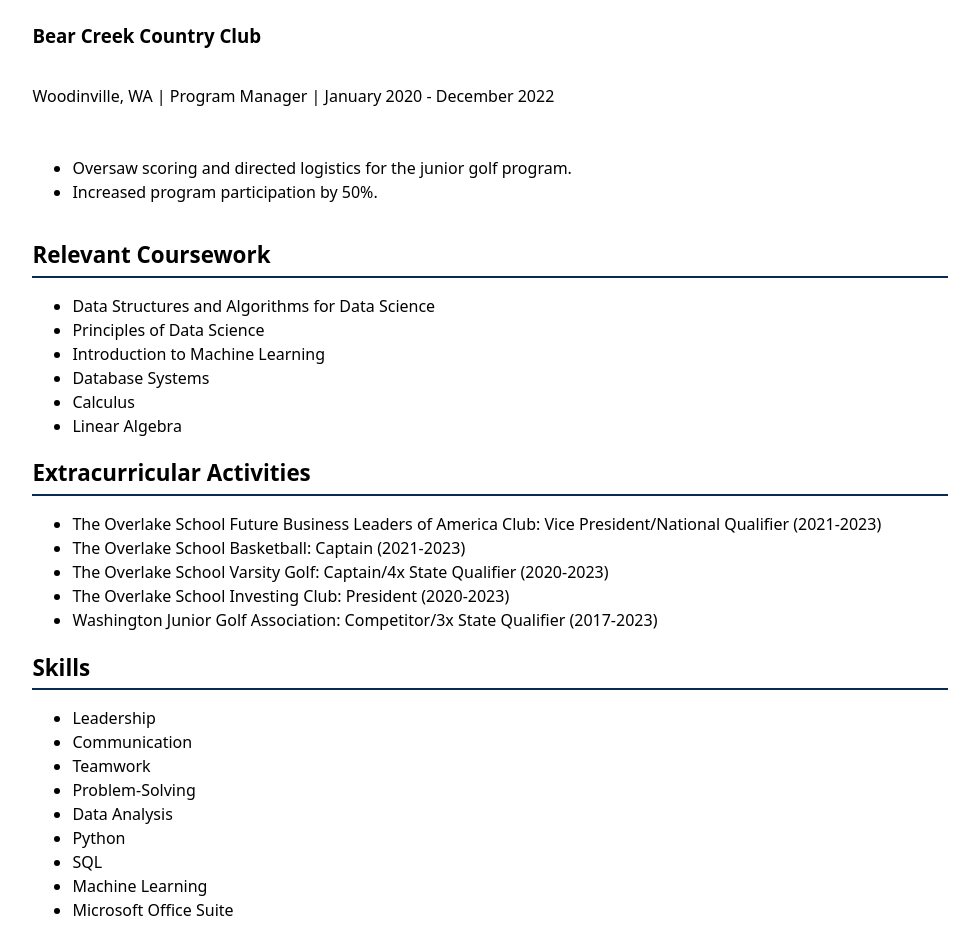
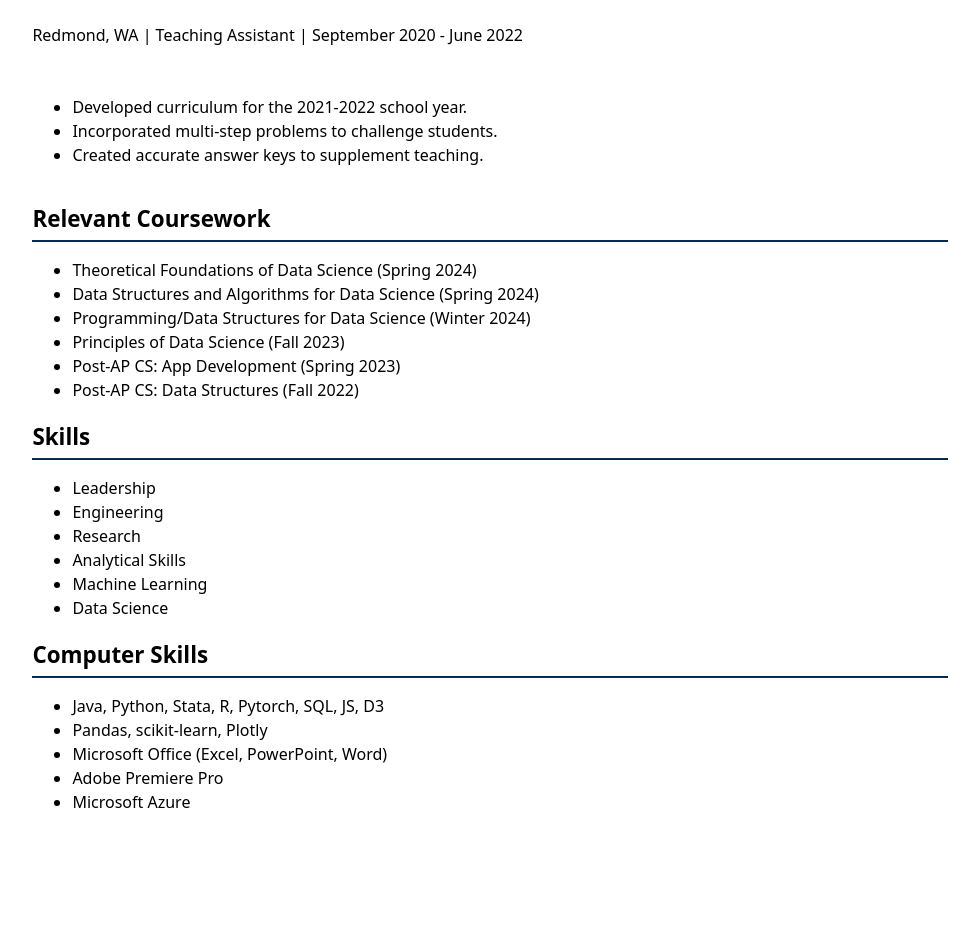
Before and after one commit to zubinss/portfolio, a website: page resume/index.html in a window 1280 px wide. Shown: the part 1818-2756 px from the top of the page, without its empty margins (150-1129 px from the left). After the commit the page ends 2648 px from the top, so only its background shows below. Drawn offline with Linux system fonts and the light colour scheme.

Commit message:
update resume

```diff
--- a/resume/index.html
+++ b/resume/index.html
@@ -4,24 +4,18 @@
     <meta charset="UTF-8">
     <meta name="viewport" content="width=device-width, initial-scale=1.0">
     <title>Zubin Sannakkayala: Resume</title>
-    <link rel="stylesheet" href="../style.css"></link>
+    <link rel="stylesheet" href="../style.css">
     <script type="module" src="../global.js"></script>
 </head>
 <body class="resume-page">
-    <!-- <nav>
-        <a href="../index.html">Home</a>
-        <a href="../projects/index.html">Projects</a>
-        <a href="../contact/index.html">Contact</a>
-        <a href="index.html">Resume</a>
-        <a href="https://github.com/zubinss" target="_blank">GitHub</a>
-    </nav>   -->
-
     <h1>Zubin Sannakkayala</h1>
 
     <section>
         <h2>Contact</h2>
         <p>
-            Redmond, WA | (425) 615-5063 | zubinsannakkayala@hotmail.com
+            Redmond, WA | (425) 615-5063 | <a href="mailto:zubinsannakkayala@gmail.com">zubinsannakkayala@gmail.com</a> |
+            <a href="https://www.linkedin.com/in/zubin-sannakkayala-518545279/" target="_blank">LinkedIn</a> |
+            <a href="https://github.com/zubinss" target="_blank">GitHub</a>
         </p>
     </section>
 
@@ -29,13 +23,11 @@
         <h2>Education</h2>
         <article>
             <h3>University of California, San Diego</h3>
-            <p>La Jolla, CA | GPA 4.0/4.0 | Expected Graduation: <time datetime="2027-12-00">December 2027</time></p>
-            <p>Major: Data Science</p>
+            <p>La Jolla, CA | GPA 4.0/4.0 | Expected Graduation: <time datetime="2027-06">Class of 2027</time></p>
         </article>
         <article>
             <h3>The Overlake School</h3>
-            <p>Redmond, WA | GPA 96/100 | Graduated: <time datetime="2023-06-00">June 2023</time></p>
-            <p>High School Diploma</p>
+            <p>Redmond, WA | GPA 96/100 | Graduated: <time datetime="2023-06">Class of 2023</time></p>
         </article>
     </section>
 
@@ -43,7 +35,7 @@
         <h2>Professional Experience</h2>
         <article>
             <h3>Quadrant Technologies (Client: Microsoft Corporation)</h3>
-            <p>Bellevue, WA | Project Intern | <time datetime="2024-06-00">Summer 2024</time></p>
+            <p>Bellevue, WA | Project Intern | <time datetime="2024-06">Summer 2024</time></p>
             <ul>
                 <li>Designed and implemented a module for comparing PostgreSQL schemas to identify and manage database schema changes, enhancing schema version control and supporting streamlined developer workflows for application development and deployment on Azure PostgreSQL services.</li>
                 <li>Collaborated with engineers in the Azure PostgreSQL engineering team, gaining in-depth knowledge of software development and deployment processes within the PostgreSQL environment.</li>
@@ -51,11 +43,25 @@
         </article>
         <article>
             <h3>Horizon Academic Research Program</h3>
-            <p>Redmond, WA | Research Scholar | <time datetime="2022-06-00">Summer 2022</time></p>
+            <p>Redmond, WA | Research Scholar | <time datetime="2022-06">Summer 2022</time></p>
             <ul>
                 <li>Conducted research in leveraging Machine Learning in the Medical industry with a professor in Artificial Intelligence at Georgia Tech.</li>
                 <li>Created a model to predict an individual's risk of heart attacks with 90% accuracy.</li>
-                <li>Published research paper at a local academic conference.</li>
+                <li>Published research paper.</li>
+            </ul>
+        </article>
+    </section>
+
+    <section>
+        <h2>Projects</h2>
+        <article>
+            <h3 href="https://github.com/zubinss/power-outage-analysis" target="_blank">Power Outage Analysis</h3>
+            <p>La Jolla, CA | Python, scikit-learn, Plotly, numpy, Pandas | <time datetime="2024-09">Fall 2024</time></p>
+            <ul>
+                <li>Executed comprehensive data cleaning on a dataset of 1,500+ U.S. power outages.</li>
+                <li>Designed ML models with Random Forest classifiers to predict outage severity.</li>
+                <li>Achieved 5% accuracy boost through targeted hyperparameter optimization.</li>
+                <li>Performed fairness analysis to ensure model performance equity across diverse populations.</li>
             </ul>
         </article>
     </section>
@@ -64,7 +70,7 @@
         <h2>Volunteer Experience</h2>
         <article>
             <h3>SummerLink Tutoring Program</h3>
-            <p>Redmond, WA | Teaching Assistant | <time datetime="2023-03-00">Spring 2023</time></p>
+            <p>Redmond, WA | Teaching Assistant | <time datetime="2023-03">Spring 2023</time></p>
             <ul>
                 <li>Tutored middle school students with a specific focus on Algebra and Geometry.</li>
                 <li>Collaborated with other students to create study guidelines and templates.</li>
@@ -73,19 +79,11 @@
         </article>
         <article>
             <h3>Archimedes Math School</h3>
-            <p>Redmond, WA | Teaching Assistant | <time datetime="2020-09-00">September 2020</time> - <time datetime="2022-06-00">June 2022</time></p>
+            <p>Redmond, WA | Teaching Assistant | <time datetime="2020-09">September 2020</time> - <time datetime="2022-06">June 2022</time></p>
             <ul>
                 <li>Developed curriculum for the 2021-2022 school year.</li>
                 <li>Incorporated multi-step problems to challenge students.</li>
                 <li>Created accurate answer keys to supplement teaching.</li>
-            </ul>
-        </article>
-        <article>
-            <h3>Bear Creek Country Club</h3>
-            <p>Woodinville, WA | Program Manager | <time datetime="2020-01-00">January 2020</time> - <time datetime="2022-12-00">December 2022</time></p>
-            <ul>
-                <li>Oversaw scoring and directed logistics for the junior golf program.</li>
-                <li>Increased program participation by 50%.</li>
             </ul>
         </article>
     </section>
@@ -93,23 +91,12 @@
     <section>
         <h2>Relevant Coursework</h2>
         <ul>
-            <li>Data Structures and Algorithms for Data Science</li>
-            <li>Principles of Data Science</li>
-            <li>Introduction to Machine Learning</li>
-            <li>Database Systems</li>
-            <li>Calculus</li>
-            <li>Linear Algebra</li>
-        </ul>
-    </section>
-
-    <section>
-        <h2>Extracurricular Activities</h2>
-        <ul>
-            <li>The Overlake School Future Business Leaders of America Club: Vice President/National Qualifier (2021-2023)</li>
-            <li>The Overlake School Basketball: Captain (2021-2023)</li>
-            <li>The Overlake School Varsity Golf: Captain/4x State Qualifier (2020-2023)</li>
-            <li>The Overlake School Investing Club: President (2020-2023)</li>
-            <li>Washington Junior Golf Association: Competitor/3x State Qualifier (2017-2023)</li>
+            <li>Theoretical Foundations of Data Science (Spring 2024)</li>
+            <li>Data Structures and Algorithms for Data Science (Spring 2024)</li>
+            <li>Programming/Data Structures for Data Science (Winter 2024)</li>
+            <li>Principles of Data Science (Fall 2023)</li>
+            <li>Post-AP CS: App Development (Spring 2023)</li>
+            <li>Post-AP CS: Data Structures (Fall 2022)</li>
         </ul>
     </section>
 
@@ -117,14 +104,22 @@
         <h2>Skills</h2>
         <ul>
             <li>Leadership</li>
-            <li>Communication</li>
-            <li>Teamwork</li>
-            <li>Problem-Solving</li>
-            <li>Data Analysis</li>
-            <li>Python</li>
-            <li>SQL</li>
+            <li>Engineering</li>
+            <li>Research</li>
+            <li>Analytical Skills</li>
             <li>Machine Learning</li>
-            <li>Microsoft Office Suite</li>
+            <li>Data Science</li>
+        </ul>
+    </section>
+
+    <section>
+        <h2>Computer Skills</h2>
+        <ul>
+            <li>Java, Python, Stata, R, Pytorch, SQL, JS, D3</li>
+            <li>Pandas, scikit-learn, Plotly</li>
+            <li>Microsoft Office (Excel, PowerPoint, Word)</li>
+            <li>Adobe Premiere Pro</li>
+            <li>Microsoft Azure</li>
         </ul>
     </section>
 </body>
```
